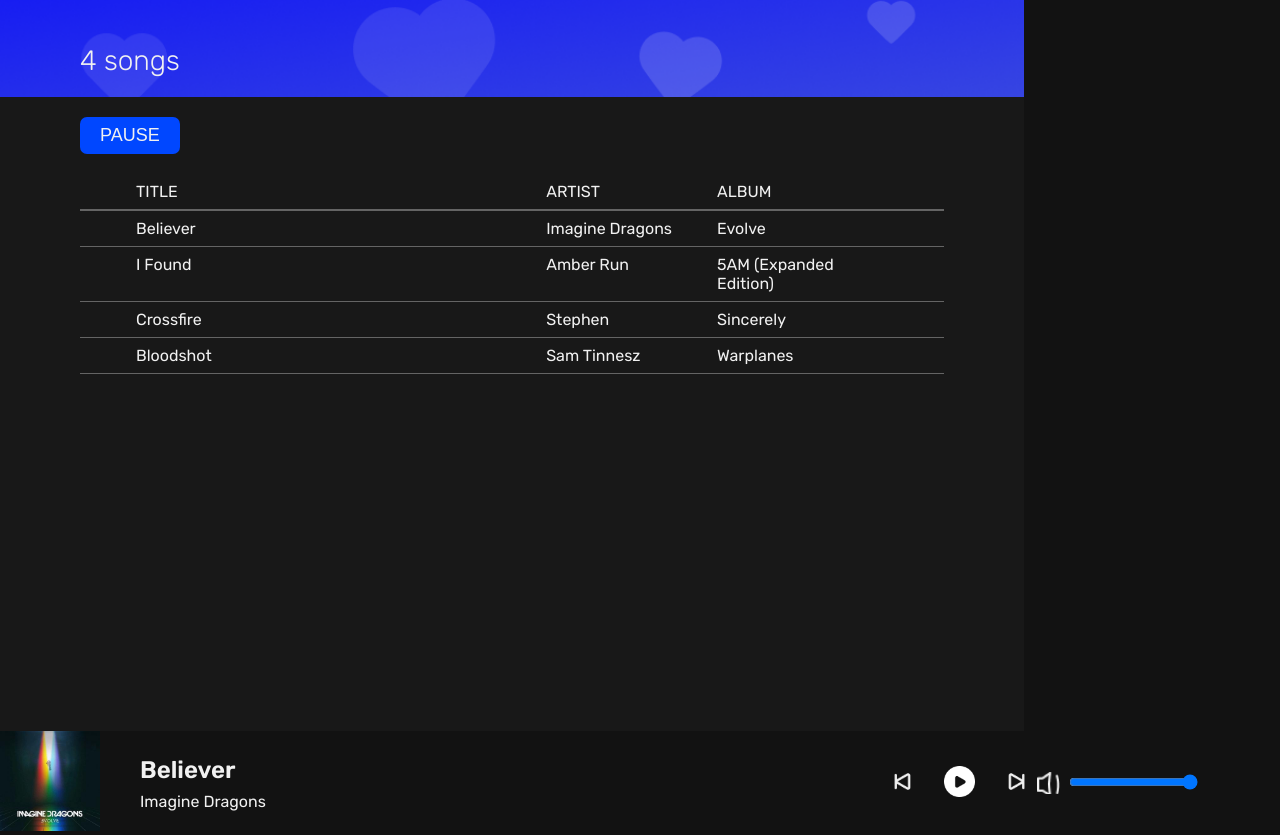
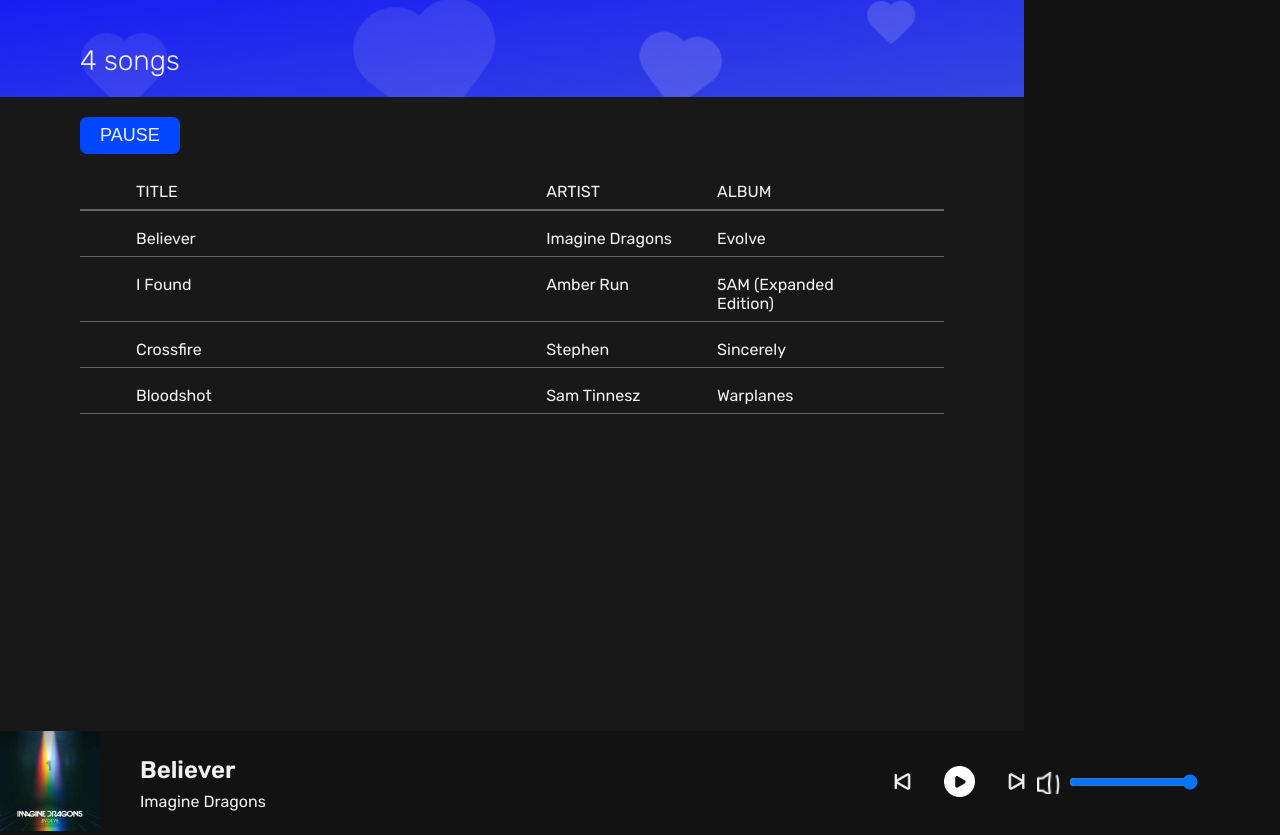
Before and after one commit to shioheii/Shioheify, a plain HTML site: page index.html in a window 1280 px wide. Shown: the part 833-1668 px from the top of the page. Drawn offline with Linux system fonts and the light colour scheme.

Commit message:
Update style.css

```diff
--- a/src/css/style.css
+++ b/src/css/style.css
@@ -126,7 +126,9 @@
 .listaMusicas > li{
     display: flex;
     padding: 8px 56px;
+    margin: 10px 0;
     border-bottom: 1px solid #646464;
+    cursor: pointer;
 }
 .listaMusicas > li > .primeiroItem{
     width: 60%;
```
